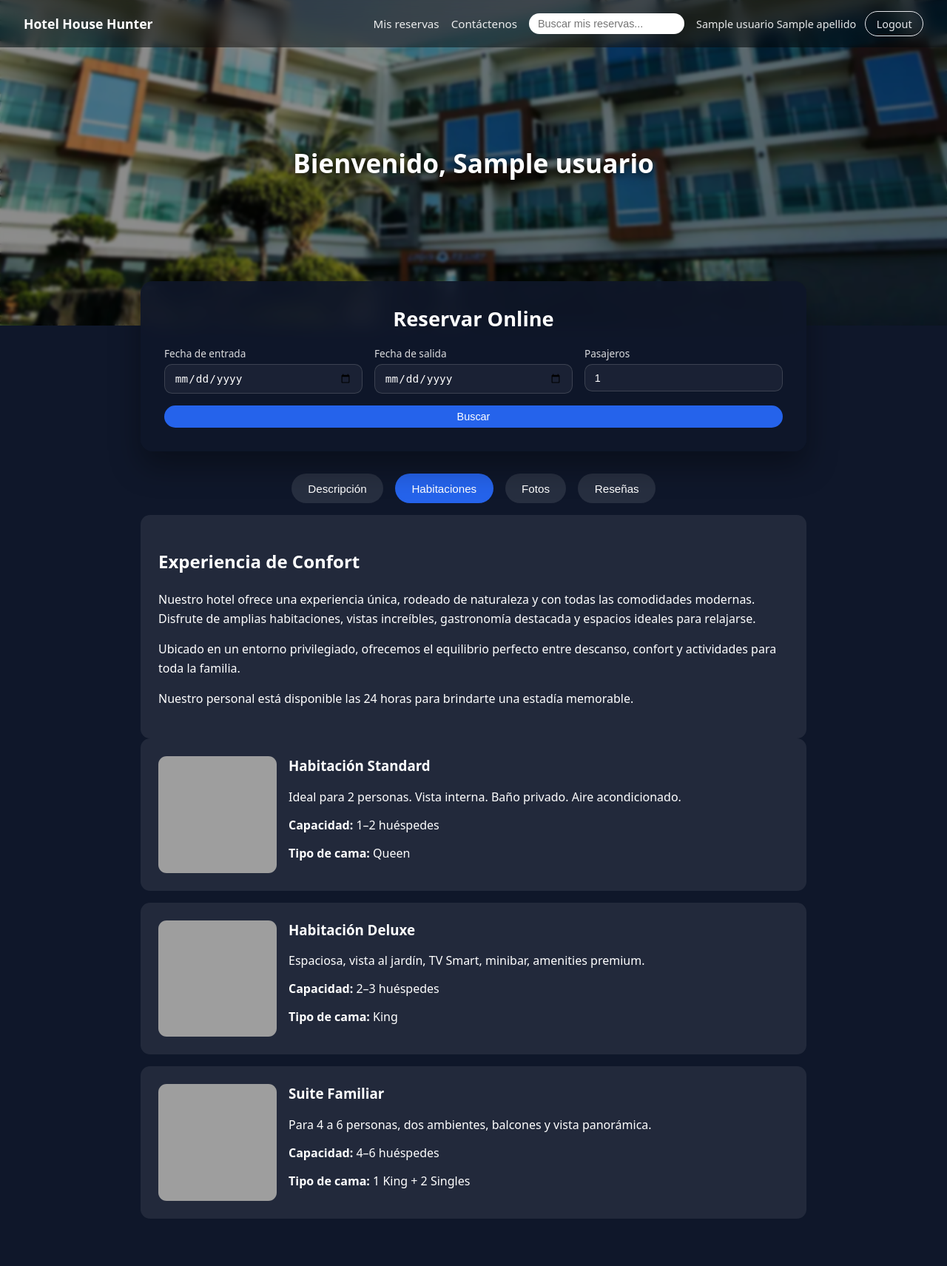
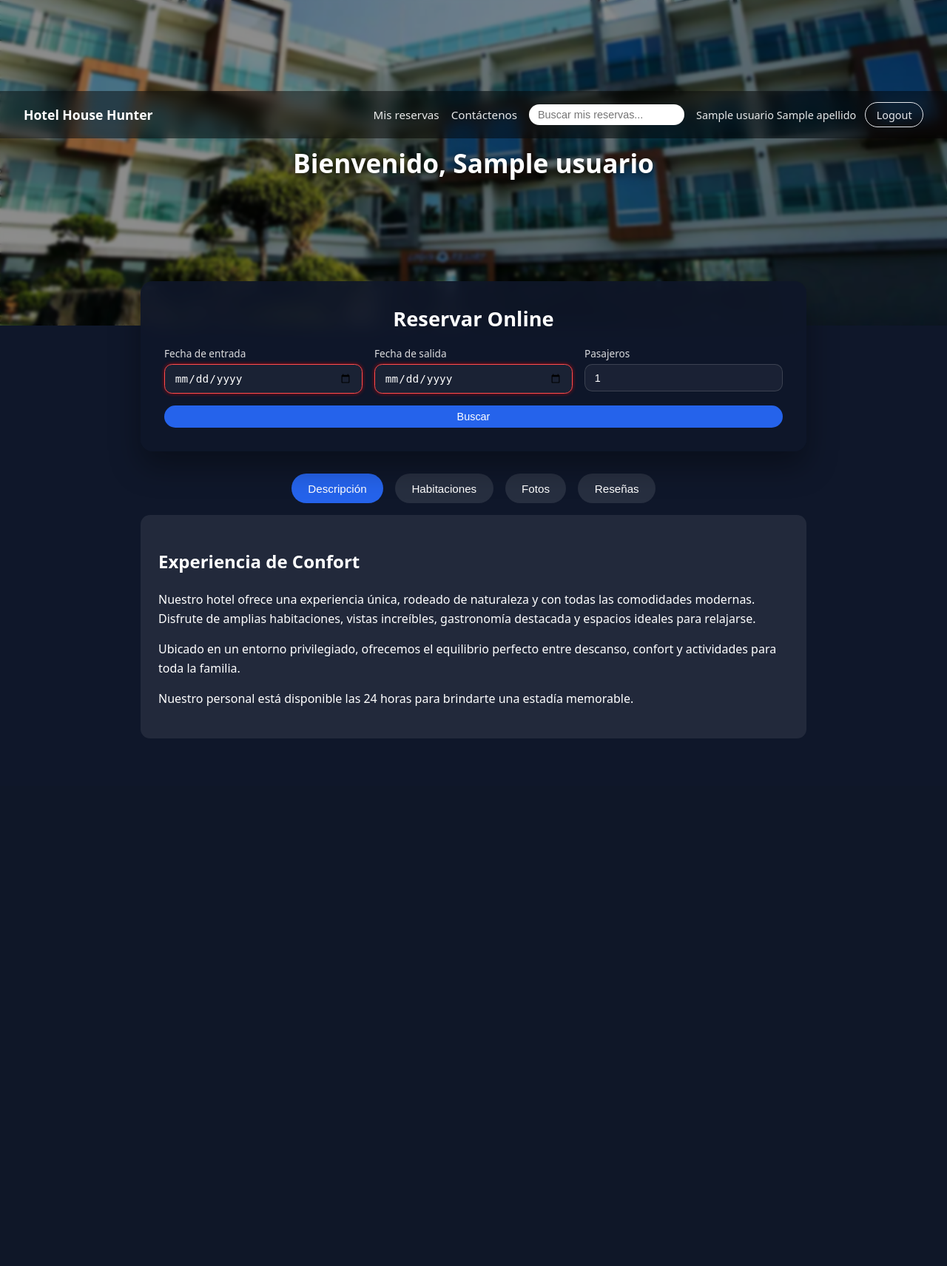
Before and after one commit to AleDaVinci/Hotel_House-Hunter, a Flask app: template templates/dashboard.html in a window 1280 px wide, after a click on "Habitaciones". Shown: the whole page at 74% size. After the commit the page ends 998 px from the top, so only its background shows below. Run offline with Flask 3, Linux system fonts and the light colour scheme; the template is opened without the code that fills it: most values are stand-ins (such as "Sample title", 1, 10 or a date in 2020); grey boxes are pictures that could not be loaded.

Commit message:
feat(dashboard): se creo js para manejar funcionamiento dinamico de la busqueda de habitaciones

```diff
--- a/app.py
+++ b/app.py
@@ -14,6 +14,7 @@
 from flask import Flask
 from app.routes.main_routes import main_bp  # importamos el blueprint "main"
 from app.routes.auth_routes import auth_bp
+from app.routes.reserva_routes import reserva_bp
 
 # Crear instancia de la aplicación Flask
 app = Flask(__name__)
@@ -25,6 +26,7 @@ app.secret_key = "clave-super-secreta-cambiar-en-produccion"
 # Registrar el blueprint con las rutas principales
 app.register_blueprint(main_bp)
 app.register_blueprint(auth_bp)
+app.register_blueprint(reserva_bp)
 
 
 if __name__ == "__main__":
--- a/static/css/main.css
+++ b/static/css/main.css
@@ -452,3 +452,8 @@ body {
   border-radius: 0.7rem;
   margin-bottom: 1rem;
 }
+
+.campo-error {
+  border: 1px solid #ff4d4d !important;
+  box-shadow: 0 0 5px rgba(255,0,0,0.6);
+}
--- /dev/null
+++ b/static/js/dashboard.js
@@ -0,0 +1,118 @@
+// -----------------------------------------------
+// Archivo: static/js/dashboard.js
+// Responsabilidad:
+//   - Manejar tabs dinámicos del dashboard
+//   - Validar formulario de búsqueda
+//   - Enviar búsqueda al backend vía fetch (AJAX)
+//   - Renderizar habitaciones en la pestaña "Habitaciones"
+// -----------------------------------------------
+
+document.addEventListener("DOMContentLoaded", () => {
+  // ====== ELEMENTOS COMUNES ======
+  const buttons = document.querySelectorAll(".tab-btn");
+  const tabs = document.querySelectorAll(".tab-content");
+
+  const form = document.getElementById("buscarForm");
+  const fechaInicio = document.getElementById("fecha_inicio");
+  const fechaFin = document.getElementById("fecha_fin");
+  const pasajeros = document.getElementById("pasajeros");
+  const contHabitaciones = document.getElementById("tab-habitaciones");
+
+  // ====== FUNCIONES AUXILIARES ======
+  function activarTab(target) {
+    buttons.forEach(b => b.classList.remove("active"));
+    document.querySelector(`[data-target="${target}"]`).classList.add("active");
+
+    tabs.forEach(tab => tab.classList.remove("active"));
+    document.getElementById(target).classList.add("active");
+  }
+
+  function validarCamposBusqueda() {
+    let valido = true;
+
+    [fechaInicio, fechaFin, pasajeros].forEach(campo => {
+      campo.classList.remove("campo-error");
+      if (!campo.value || campo.value.trim() === "") {
+        campo.classList.add("campo-error");
+        valido = false;
+      }
+    });
+
+    return valido;
+  }
+
+  // ====== CLIC EN LOS BOTONES DE TAB ======
+  buttons.forEach(btn => {
+    btn.addEventListener("click", () => {
+      const target = btn.dataset.target;
+
+      // Si el usuario clickea la pestaña Habitaciones,
+      // primero exigimos que haya hecho una búsqueda válida.
+      if (target === "tab-habitaciones") {
+        const valido = validarCamposBusqueda();
+
+        if (!valido) {
+          // opcional: scrollear hacia el formulario
+          form.scrollIntoView({ behavior: "smooth", block: "center" });
+          return; // no cambiamos de pestaña
+        }
+
+        // Si los campos están completos, disparamos la búsqueda
+        // como si hubiera apretado el botón "Buscar".
+        form.requestSubmit();
+        return; // el cambio de pestaña lo hace el submit
+      }
+
+      // Para las demás pestañas, comportamiento normal
+      activarTab(target);
+    });
+  });
+
+  // ====== SUBMIT DEL FORMULARIO DE BÚSQUEDA ======
+  form.addEventListener("submit", async (e) => {
+    e.preventDefault();
+
+    // Validación previa
+    const valido = validarCamposBusqueda();
+    if (!valido) return;
+
+    // Enviar la búsqueda al backend
+    const respuesta = await fetch("/buscar_habitaciones", {
+      method: "POST",
+      headers: { "Content-Type": "application/json" },
+      body: JSON.stringify({
+        fecha_inicio: fechaInicio.value,
+        fecha_fin: fechaFin.value,
+        pasajeros: pasajeros.value
+      })
+    });
+
+    const data = await respuesta.json();
+
+    contHabitaciones.innerHTML = "";
+
+    if (data.ok) {
+      if (data.habitaciones.length === 0) {
+        contHabitaciones.innerHTML =
+          "<p>No hay disponibilidad para los criterios seleccionados.</p>";
+      } else {
+        data.habitaciones.forEach(h => {
+          contHabitaciones.innerHTML += `
+            <div class="habitacion-card">
+              <img src="/static/img/${h.imagen}" class="habitacion-card__img">
+
+              <div class="habitacion-card__body">
+                <h3>${h.nombre}</h3>
+                <p>${h.descripcion}</p>
+                <p><strong>Capacidad:</strong> ${h.capacidad}</p>
+              </div>
+            </div>
+          `;
+        });
+      }
+    }
+
+    // Cambiar automáticamente a la pestaña HABITACIONES
+    activarTab("tab-habitaciones");
+  });
+});
--- a/templates/base.html
+++ b/templates/base.html
@@ -62,5 +62,6 @@
     {% block content %}{% endblock %}
   </main>
 
+  {% block scripts %}{% endblock %}
 </body>
 </html>
--- a/templates/dashboard.html
+++ b/templates/dashboard.html
@@ -18,20 +18,20 @@
 <section class="reserva-box">
   <h2 class="reserva-box__title">Reservar Online</h2>
 
-  <form class="reserva-form">
+  <form class="reserva-form" id="buscarForm">
     <div class="form-group">
       <label>Fecha de entrada</label>
-      <input type="date" required>
+      <input type="date" required id="fecha_inicio">
     </div>
 
     <div class="form-group">
       <label>Fecha de salida</label>
-      <input type="date" required>
+      <input type="date" required id="fecha_fin">
     </div>
 
     <div class="form-group">
       <label>Pasajeros</label>
-      <input type="number" min="1" max="6" value="1" required>
+      <input type="number" min="1" max="6" value="1" required id="pasajeros">
     </div>
 
     <button type="submit" class="btn btn--primary btn--full">Buscar</button>
@@ -52,6 +52,7 @@
 <section class="dashboard-content">
 
     <!-- === DESCRIPCION === -->
+    <div id="tab-descripcion" class="tab-content active">
         <div class="descripcion-box">
             <h2>Experiencia de Confort</h2>
             <p>
@@ -67,53 +68,19 @@
                 Nuestro personal está disponible las 24 horas para brindarte una estadía memorable.
             </p>
         </div>
-
+    </div>
 
     <!-- === HABITACIONES === -->
     <div id="tab-habitaciones" class="tab-content">
         <div class="habitacion-card">
-            <img
-            src="{{ url_for('static', filename='img/f1.jpg') }}"
-            alt="Habitación Standard"
-            class="habitacion-card__img"
-            >
+            <img src="{{ url_for('static', filename='img/f1.jpg') }}" class="habitacion-card__img">
             <div class="habitacion-card__body">
                 <h3>Habitación Standard</h3>
-            <p>Ideal para 2 personas. Vista interna. Baño privado. Aire acondicionado.</p>
-            <p><strong>Capacidad:</strong> 1–2 huéspedes</p>
-            <p><strong>Tipo de cama:</strong> Queen</p>
+                <p>Ideal para 2 personas...</p>
             </div>
         </div>
-
-        <div class="habitacion-card">
-            <img
-            src="{{ url_for('static', filename='img/f2.jpg') }}"
-            alt="Habitación Deluxe"
-            class="habitacion-card__img"
-            >
-            <div class="habitacion-card__body">
-            <h3>Habitación Deluxe</h3>
-            <p>Espaciosa, vista al jardín, TV Smart, minibar, amenities premium.</p>
-            <p><strong>Capacidad:</strong> 2–3 huéspedes</p>
-            <p><strong>Tipo de cama:</strong> King</p>
+        <!-- etc... -->
     </div>
-        </div>
-
-        <div class="habitacion-card">
-            <img
-            src="{{ url_for('static', filename='img/f3.jpg') }}"
-            alt="Suite Familiar"
-            class="habitacion-card__img"
-            >
-            <div class="habitacion-card__body">
-            <h3>Suite Familiar</h3>
-            <p>Para 4 a 6 personas, dos ambientes, balcones y vista panorámica.</p>
-            <p><strong>Capacidad:</strong> 4–6 huéspedes</p>
-            <p><strong>Tipo de cama:</strong> 1 King + 2 Singles</p>
-            </div>
-        </div>
-    </div>
-
 
 
     <!-- === FOTOS === -->
@@ -130,46 +97,13 @@
     <div id="tab-resenas" class="tab-content">
         <div class="resena-card">
             <strong>Juan P.</strong>
-            <p>Excelente experiencia. La habitación súper cómoda y el personal muy atento.</p>
-        </div>
-
-        <div class="resena-card">
-            <strong>María L.</strong>
-            <p>La vista desde la suite fue increíble. Volvería sin dudarlo.</p>
-        </div>
-
-        <div class="resena-card">
-            <strong>Carlos G.</strong>
-            <p>Todo impecable. El desayuno muy completo y variado.</p>
+            <p>Excelente experiencia...</p>
         </div>
     </div>
 
   </section>
 
-
-<!-- ================= SCRIPT: TABS ================= -->
-<script>
-document.addEventListener("DOMContentLoaded", () => {
-  const buttons = document.querySelectorAll(".tab-btn");
-  const tabs = document.querySelectorAll(".tab-content");
-
-  buttons.forEach(btn => {
-    btn.addEventListener("click", () => {
-
-      // desactivar todos los botones
-      buttons.forEach(b => b.classList.remove("active"));
-      btn.classList.add("active");
-
-      const target = btn.dataset.target;
-
-      // ocultar todas las secciones
-      tabs.forEach(tab => tab.classList.remove("active"));
-
-      // mostrar solo la elegida
-      document.getElementById(target).classList.add("active");
-    });
-  });
-});
-</script>
-
 {% endblock %}
+{% block scripts %}
+<script src="{{ url_for('static', filename='js/dashboard.js') }}"></script>
+{% endblock %}
```
Also changed, not shown: app/routes/reserva_routes.py (added, +66 -0 lines). Lines whose indentation alone changed are shown as unchanged.
